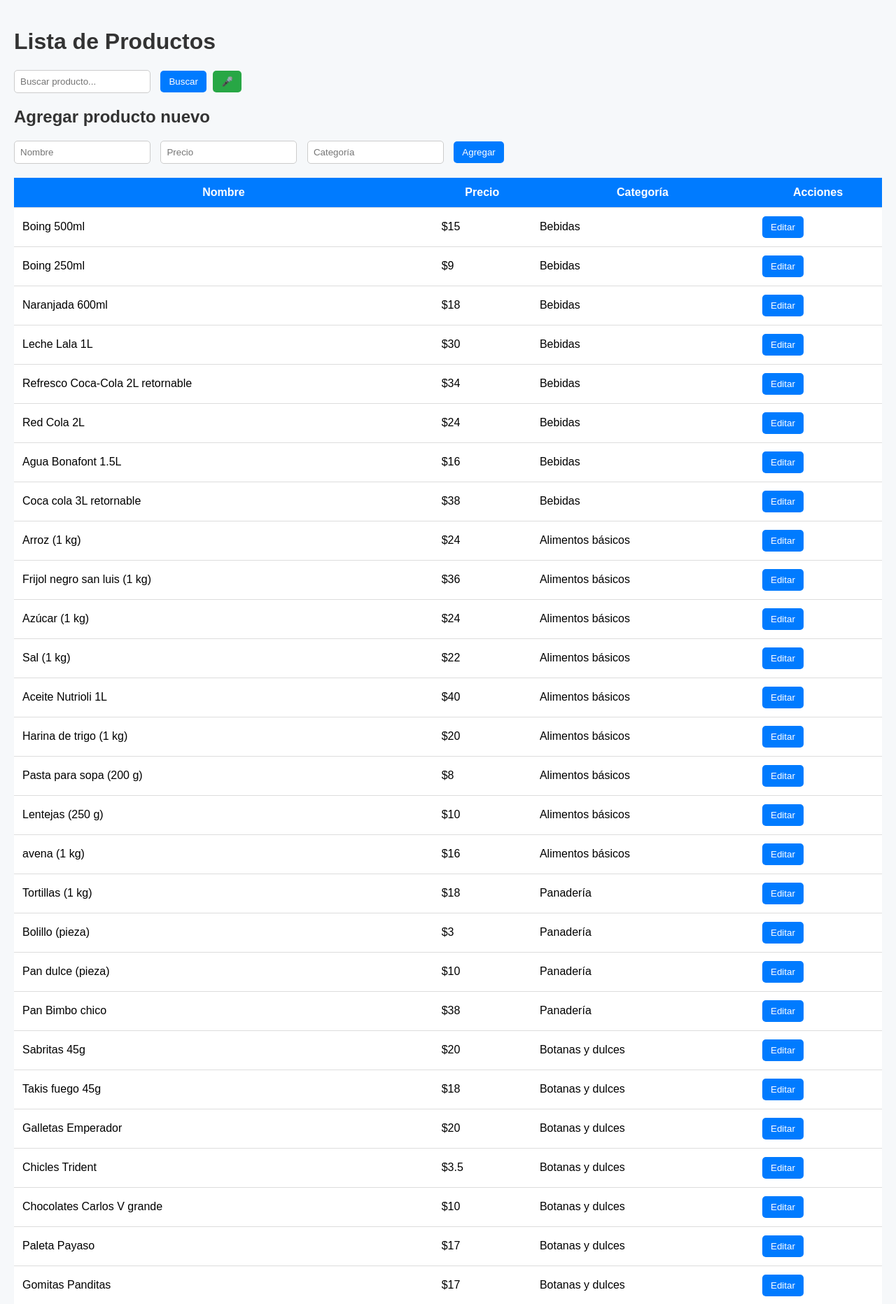
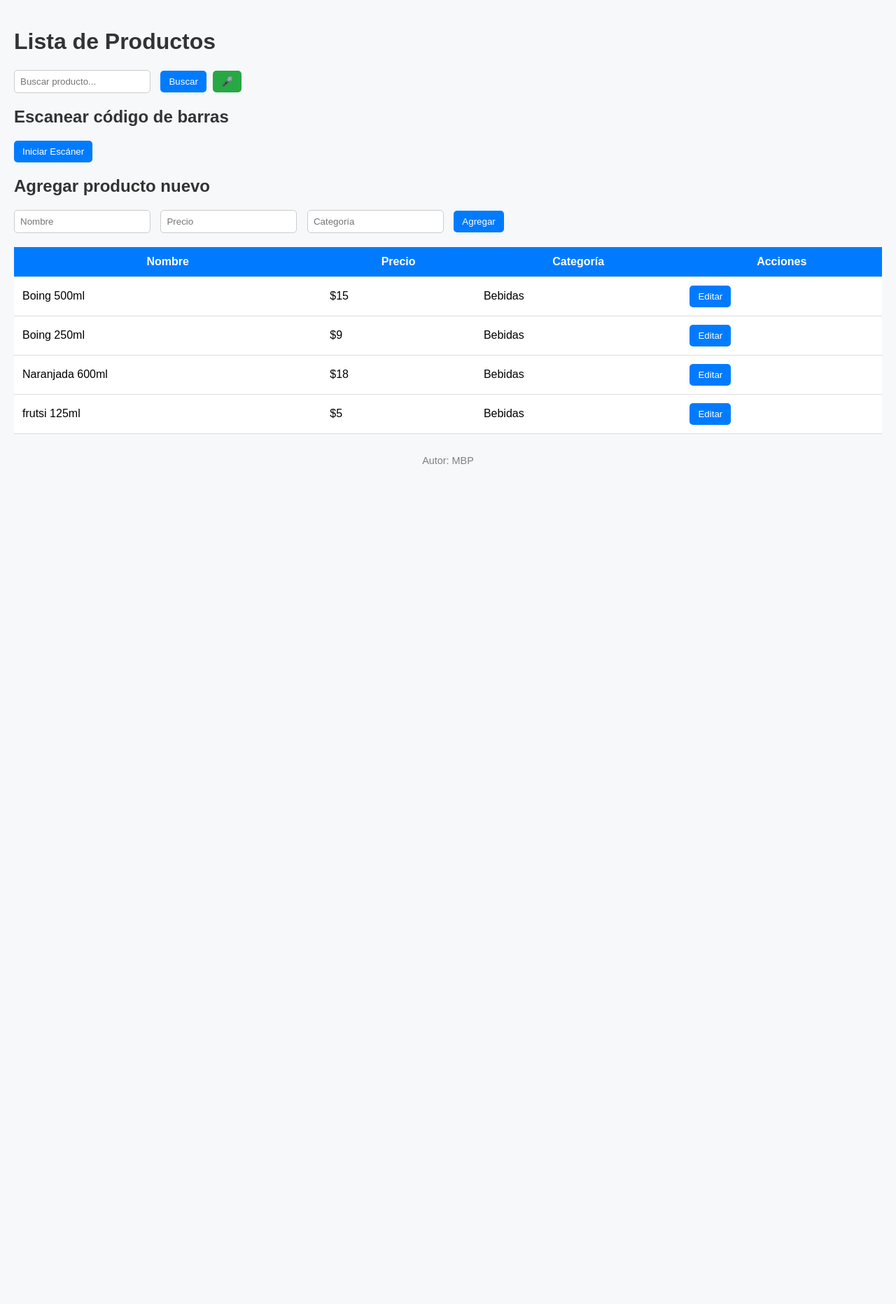
Before and after one commit to Marino2036/listaP, a Flask app: page / in a window 1280 px wide. Shown: the part 80-1943 px from the top of the page at 70% size. After the commit the page ends 743 px from the top, so only its background shows below. Run offline with Flask 3, Linux system fonts and the light colour scheme; some libraries are stand-ins or nearby versions.

Commit message:
Tus cambios

```diff
--- a/app.py
+++ b/app.py
@@ -7,120 +7,15 @@ app = Flask(__name__)
 
 ARCHIVO_PRODUCTOS = "productos.json"
 
-# Productos iniciales
+# Productos iniciales, agregué "codigo" en algunos para ejemplo:
 productos_inicial = [
+    {"id": 1, "nombre": "Boing 500ml", "precio": 15, "categoria": "Bebidas", "codigo": "7501055301234"},
+    {"id": 2, "nombre": "Boing 250ml", "precio": 9, "categoria": "Bebidas", "codigo": "7501055305678"},
+    {"id": 3, "nombre": "Naranjada 600ml", "precio": 18, "categoria": "Bebidas", "codigo": "7501055309999"},
+    {"id": 3, "nombre": "frutsi 125ml", "precio": 5, "categoria": "Bebidas", "codigo": "7501055387236"},
+    # ... agrega códigos para los demás si quieres
+]
 
-    # Bebidas
-    {"id": 1, "nombre": "Boing 500ml", "precio": 15, "categoria": "Bebidas"},
-    {"id": 2, "nombre": "Boing 250ml", "precio": 9, "categoria": "Bebidas"},
-    {"id": 3, "nombre": "Naranjada 600ml", "precio": 18, "categoria": "Bebidas"},
-    {"id": 4, "nombre": "Leche Lala 1L", "precio": 30, "categoria": "Bebidas"},
-    {"id": 5, "nombre": "Refresco Coca-Cola 2L retornable", "precio": 34, "categoria": "Bebidas"},
-    {"id": 6, "nombre": "Red Cola 2L", "precio": 24, "categoria": "Bebidas"},
-    {"id": 7, "nombre": "Agua Bonafont 1.5L", "precio": 16, "categoria": "Bebidas"},
-    {"id": 8, "nombre": "Coca cola 3L retornable", "precio": 38, "categoria": "Bebidas"},
-
-    # Alimentos básicos
-    {"id": 9, "nombre": "Arroz (1 kg)", "precio": 24, "categoria": "Alimentos básicos"},
-    {"id": 10, "nombre": "Frijol negro san luis (1 kg)", "precio": 36, "categoria": "Alimentos básicos"},
-    {"id": 11, "nombre": "Azúcar (1 kg)", "precio": 24, "categoria": "Alimentos básicos"},
-    {"id": 12, "nombre": "Sal (1 kg)", "precio": 22, "categoria": "Alimentos básicos"},
-    {"id": 13, "nombre": "Aceite Nutrioli 1L", "precio": 40, "categoria": "Alimentos básicos"},
-    {"id": 14, "nombre": "Harina de trigo (1 kg)", "precio": 20, "categoria": "Alimentos básicos"},
-    {"id": 15, "nombre": "Pasta para sopa (200 g)", "precio": 8, "categoria": "Alimentos básicos"},
-    {"id": 16, "nombre": "Lentejas (250 g)", "precio": 10, "categoria": "Alimentos básicos"},
-    {"id": 17, "nombre": "avena (1 kg)", "precio": 16, "categoria": "Alimentos básicos"},
-
-    # Panadería
-    {"id": 18, "nombre": "Tortillas (1 kg)", "precio": 18, "categoria": "Panadería"},
-    {"id": 19, "nombre": "Bolillo (pieza)", "precio": 3, "categoria": "Panadería"},
-    {"id": 20, "nombre": "Pan dulce (pieza)", "precio": 10, "categoria": "Panadería"},
-    {"id": 21, "nombre": "Pan Bimbo chico", "precio": 38, "categoria": "Panadería"},
-
-    # Botanas y dulces
-    {"id": 22, "nombre": "Sabritas 45g", "precio": 20, "categoria": "Botanas y dulces"},
-    {"id": 23, "nombre": "Takis fuego 45g", "precio": 18, "categoria": "Botanas y dulces"},
-    {"id": 24, "nombre": "Galletas Emperador", "precio": 20, "categoria": "Botanas y dulces"},
-    {"id": 25, "nombre": "Chicles Trident", "precio": 3.5, "categoria": "Botanas y dulces"},
-    {"id": 26, "nombre": "Chocolates Carlos V grande", "precio": 10, "categoria": "Botanas y dulces"},
-    {"id": 27, "nombre": "Paleta Payaso", "precio": 17, "categoria": "Botanas y dulces"},
-    {"id": 28, "nombre": "Gomitas Panditas", "precio": 17, "categoria": "Botanas y dulces"},
-
-    # Conservas y salsas
-    {"id": 29, "nombre": "Salsa Valentina amarilla", "precio": 18, "categoria": "Conservas y salsas"},
-    {"id": 30, "nombre": "Chiles jalapeños la costaña chica (lata)", "precio": 10, "categoria": "Conservas y salsas"},
-    {"id": 31, "nombre": "Atún en agua (lata)", "precio": 21, "categoria": "Conservas y salsas"},
-    {"id": 32, "nombre": "Sardinas en tomate (lata)", "precio": 40, "categoria": "Conservas y salsas"},
-    {"id": 33, "nombre": "Puré de tomate chica", "precio": 12, "categoria": "Conservas y salsas"},
-
-    # Limpieza e higiene
-    {"id": 34, "nombre": "Jabón Zote grande", "precio": 12, "categoria": "Limpieza e higiene"},
-    {"id": 35, "nombre": "Papel higiénico vogue(4 rollos)", "precio": 30, "categoria": "Limpieza e higiene"},
-    {"id": 36, "nombre": "Shampoo sabile sobre", "precio":  4, "categoria": "Limpieza e higiene"},
-    {"id": 37, "nombre": "pasta dental Colgate", "precio": 20, "categoria": "Limpieza e higiene"},
-    {"id": 38, "nombre": "Cloro patitos (1 L)", "precio": 15, "categoria": "Limpieza e higiene"},
-    {"id": 39, "nombre": "Detergente en polvo roma (500 g)", "precio": 22, "categoria": "Limpieza e higiene"},
-
-    # Otros
-    {"id": 40, "nombre": "Huevos (kilo)", "precio": 46, "categoria": "Otros"},
-    {"id": 41, "nombre": "minino (1 kg)", "precio": 44, "categoria": "alimentos mascotas"},
-    {"id": 42, "nombre": "Veladora papel", "precio": 19, "categoria": "Otros"},
-    {"id": 43, "nombre": "Pilas AA (par)", "precio": 6, "categoria": "Otros"},
-    {"id": 44, "nombre": "maizena natural (cajita)", "precio": 10, "categoria": "Otros"},
-    {"id": 45, "nombre": "bolis", "precio": 12, "categoria": "congeladas"},
-    {"id": 46, "nombre": "pure de tomate grande ", "precio": 15, "categoria": "Otros"},
-    {"id": 47, "nombre": "knorr suiza (cajita)", "precio": 6, "categoria": "Otros"},
-    {"id": 48, "nombre": "nescafe chico (unidad)", "precio": 11, "categoria": "Otros"},
-    #nuevos
-    {"id": 49, "nombre": "Nutri leche entera", "precio": 22, "categoria": "lacteos"},
-    {"id": 50, "nombre": "Leche lala entera", "precio": 29, "categoria": "lacteos"},
-    {"id": 51, "nombre": "Leche lala deslact", "precio": 30, "categoria": "lacteos"},
-    {"id": 52, "nombre": "leche alpura clasica ", "precio": 26, "categoria": "lacteos"},
-    {"id": 53, "nombre": "Leche alpura deslact", "precio": 26, "categoria": "lacteos"},
-    {"id": 54, "nombre": "Leche santa clara entera ", "precio": 30, "categoria": "lacteos"},
-    {"id": 55, "nombre": "Leche snta clara deslacto", "precio": 30, "categoria": "lacteos"},
-    {"id": 56, "nombre": "coffe mate sobre", "precio": 11, "categoria": "leche polvo"},
-    {"id": 57, "nombre": "cafe legal sobre", "precio": 8, "categoria": "cafe"},
-    {"id": 58, "nombre": "nescafe sobre grande", "precio": 24, "categoria": "cafe"},
-    {"id": 59, "nombre": "gelatina polvo D'Gari", "precio": 13, "categoria": "gelatinas"},
-    {"id": 60, "nombre": "tang", "precio": 6, "categoria": "polvo/agua"},
-    {"id": 61, "nombre": "knor polvo sobre", "precio": 20, "categoria": "sazonadores"},
-    {"id": 62, "nombre": "Riko pollo polvo sobre", "precio": 22, "categoria": "sazonadores"},
-    {"id": 63, "nombre": "Maiz palomero 250g", "precio": 10, "categoria": "botanas"},
-    {"id": 64, "nombre": "Maizena atole", "precio": 00, "categoria": "atoles"},
-    {"id": 65, "nombre": "Royal bote", "precio": 21, "categoria": "panaderia"},
-    {"id": 66, "nombre": "mermelada de fresa", "precio": 30, "categoria": "mermeladas"},
-    {"id": 67, "nombre": "cajeta yupi", "precio": 00, "categoria": "cajeta"},
-    {"id": 68, "nombre": "Isadora negros", "precio": 17, "categoria": "frijoles refritos"},
-    {"id": 69, "nombre": "isadora bayos", "precio": 17, "categoria": "frijoles refritos"},
-    {"id": 70, "nombre": "Chipotles san marcos 215g", "precio": 29, "categoria": "chiles"},
-    {"id": 71, "nombre": "Chipotles san marcos chico", "precio": 17, "categoria": "chiles"},
-    {"id": 72, "nombre": "Rajas la morena", "precio": 16, "categoria": "chiles"},
-    {"id": 73, "nombre": "Enteros la morena", "precio": 14, "categoria": "chiles"},
-    {"id": 74, "nombre": "Chipotles la morena chico", "precio": 17, "categoria": "chiles"},
-    {"id": 75, "nombre": "Chipotles la morena grande", "precio": 32, "categoria": "chiles"},
-    {"id": 76, "nombre": "Chipotles la costeña grande", "precio": 26, "categoria": "chiles"},
-    {"id": 77, "nombre": "Chipotles la morena chico", "precio": 17, "categoria": "chiles"},
-    {"id": 78, "nombre": "Rajas la costeña grande", "precio": 17, "categoria": "chiles"},
-    {"id": 79, "nombre": "Rajas la costeña chico", "precio": 10, "categoria": "chiles"},
-    {"id": 80, "nombre": "Rajas la costeña grande", "precio": 17, "categoria": "chiles"},
-    {"id": 81, "nombre": "champiñones Herdez chico", "precio":  23, "categoria": "latas"},
-    {"id": 82, "nombre": "Elotes Herdez chico", "precio": 15, "categoria": "latas"},
-    {"id": 83, "nombre": "Rajas la costeña grande", "precio": 17, "categoria": "chiles"},
-    {"id": 84, "nombre": "Ensalada de verduras la costeña grande", "precio": 19, "categoria": "latas"},
-    {"id": 85, "nombre": "Ensalada de verduras la costeña chico", "precio": 15, "categoria": "latas"},
-    {"id": 86, "nombre": "Elotes la costeña grande", "precio": 20, "categoria": "latas"},
-    {"id": 87, "nombre": "Elotes la costeña chico", "precio": 13, "categoria": "latas"},
-    {"id": 88, "nombre": "Ensalada de verduras la costeña grande", "precio": 19, "categoria": "latas"},
-    {"id": 89, "nombre": "Frijoles refritos negros costeña", "precio": 18, "categoria": "latas"},
-    {"id": 90, "nombre": "Frijoles refritos bayos costeña", "precio": 18, "categoria": "latas"},
-    {"id": 91, "nombre": "Frijoles enteros negros costeña", "precio": 16, "categoria": "latas"},
-    {"id": 92, "nombre": "Frijoles enteros bayos costeña", "precio": 16, "categoria": "latas"},
-
-
- ]
-
-# Manejo de productos
 def guardar_productos(productos, archivo=ARCHIVO_PRODUCTOS):
     with open(archivo, "w", encoding="utf-8") as f:
         json.dump(productos, f, indent=4, ensure_ascii=False)
@@ -132,9 +27,9 @@ def cargar_productos(archivo=ARCHIVO_PRODUCTOS):
     except FileNotFoundError:
         return productos_inicial.copy()
 
-def agregar_producto(productos, nombre, precio, categoria):
+def agregar_producto(productos, nombre, precio, categoria, codigo=""):
     nuevo_id = max([p["id"] for p in productos], default=0) + 1
-    nuevo_producto = {"id": nuevo_id, "nombre": nombre, "precio": precio, "categoria": categoria}
+    nuevo_producto = {"id": nuevo_id, "nombre": nombre, "precio": precio, "categoria": categoria, "codigo": codigo}
     productos.append(nuevo_producto)
     guardar_productos(productos)
     return nuevo_producto
@@ -151,13 +46,19 @@ def actualizar_precio(productos, id_producto, nuevo_precio):
             return True
     return False
 
-# Cargar lista
 productos = cargar_productos()
 
 @app.route('/')
 def lista_productos():
     consulta = request.args.get('q', '').lower()
-    resultados = [p for p in productos if consulta in p['nombre'].lower()] if consulta else productos
+    if consulta:
+        resultados = [
+            p for p in productos
+            if consulta in p['nombre'].lower()
+            or consulta in p.get('codigo', '').lower()
+        ]
+    else:
+        resultados = productos
     return render_template('productos.html', productos=resultados, consulta=consulta)
 
 @app.route('/agregar', methods=['POST'])
@@ -165,7 +66,9 @@ def agregar():
     nombre = request.form.get('nombre')
     precio = float(request.form.get('precio'))
     categoria = request.form.get('categoria')
-    agregar_producto(productos, nombre, precio, categoria)
+    # Si quieres, añade el campo 'codigo' en el formulario HTML y aquí lo capturas
+    codigo = request.form.get('codigo', '')  # por defecto vacío
+    agregar_producto(productos, nombre, precio, categoria, codigo)
     return redirect(url_for('lista_productos'))
 
 @app.route('/eliminar/<int:id_producto>', methods=['POST'])
--- a/templates/productos.html
+++ b/templates/productos.html
@@ -83,7 +83,17 @@
             color: gray;
             font-size: 0.9em;
         }
+        /* Estilo para el área del escáner */
+        #reader {
+            width: 320px;
+            margin-top: 10px;
+            margin-bottom: 20px;
+        }
     </style>
+
+    <!-- Librería para escanear código de barras con cámara -->
+    <script src="https://unpkg.com/html5-qrcode@2.3.7/html5-qrcode.min.js"></script>
+
     <script>
         function toggleEdit(id) {
             const section = document.getElementById("edit-section-" + id);
@@ -100,6 +110,34 @@
             };
 
             reconocimiento.start();
+        }
+
+        // Función para iniciar el escáner de código de barras
+        function startScanner() {
+            const html5QrCode = new Html5Qrcode("reader");
+            const config = { fps: 10, qrbox: 250 };
+
+            html5QrCode.start(
+                { facingMode: "environment" },
+                config,
+                qrCodeMessage => {
+                    console.log("Código detectado: " + qrCodeMessage);
+                    // Poner el código detectado en el input de búsqueda
+                    document.getElementById('busqueda').value = qrCodeMessage;
+                    // Detener el escáner
+                    html5QrCode.stop().then(() => {
+                        // Enviar el formulario de búsqueda automáticamente
+                        document.forms[0].submit();
+                    }).catch(err => {
+                        console.error("Error al detener el escáner", err);
+                    });
+                },
+                errorMessage => {
+                    // console.log("Error de escaneo (puede ignorarse): ", errorMessage);
+                }
+            ).catch(err => {
+                console.error("No se pudo iniciar el escáner", err);
+            });
         }
     </script>
 </head>
@@ -121,6 +159,11 @@
         <button type="submit">Buscar</button>
         <button type="button" onclick="iniciarReconocimiento()" class="mic-btn">🎤</button>
     </form>
+
+    <!-- Nueva sección para escaneo -->
+    <h2>Escanear código de barras</h2>
+    <div id="reader"></div>
+    <button type="button" onclick="startScanner()">Iniciar Escáner</button>
 
     <h2>Agregar producto nuevo</h2>
     <form method="post" action="/agregar">
```
